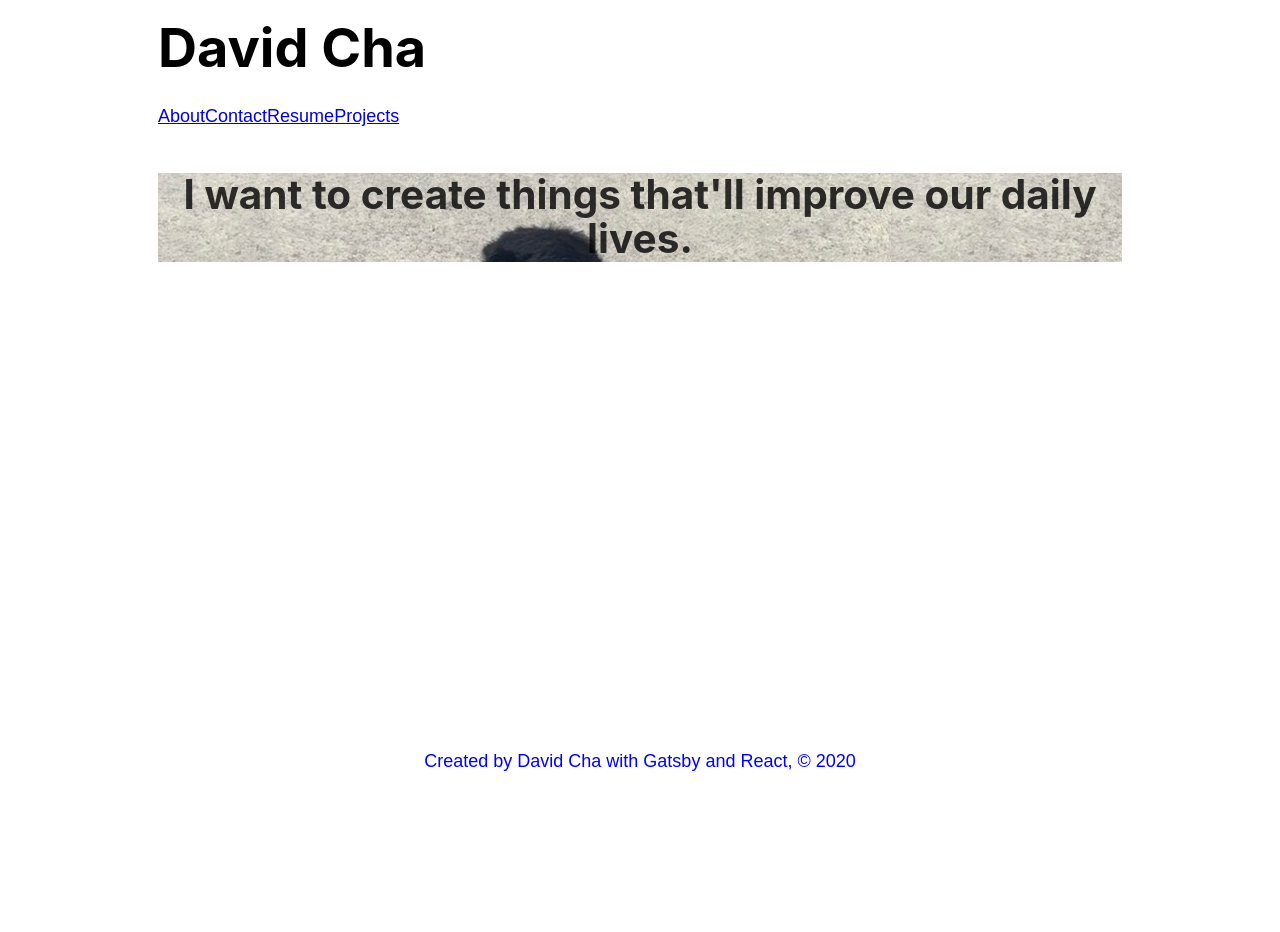
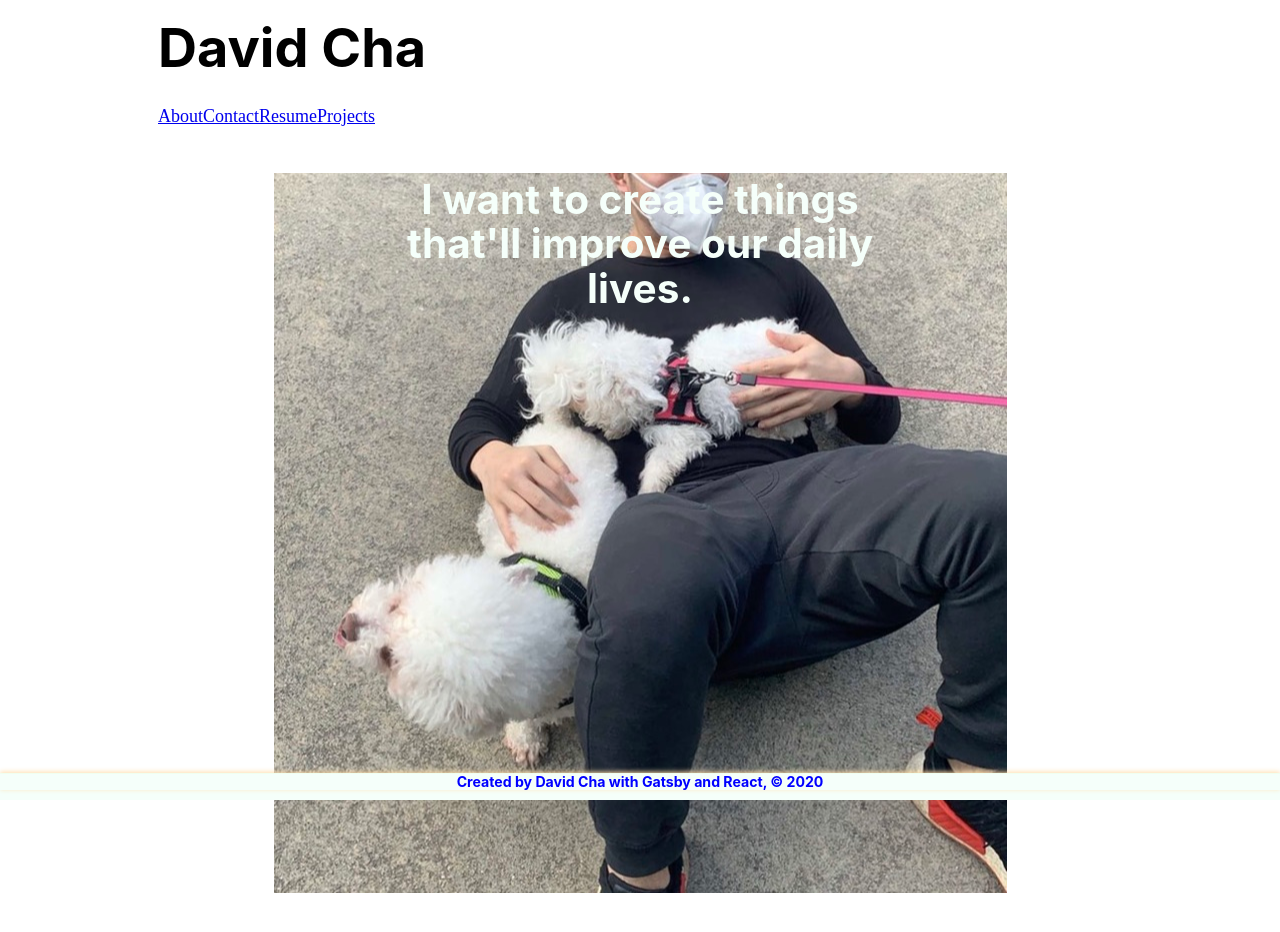
Before and after one commit to davidcha17/portfolio, a Gatsby site: page / in a window 1280 px wide. Before the commit the page ends 800 px from the top, so only its background shows below. Built offline with nearby package versions, Linux system fonts and the light colour scheme; Gatsby itself is replaced by a stand-in of ours.

Commit message:
finished the structure and just need more styling

```diff
--- a/src/components/footer.js
+++ b/src/components/footer.js
@@ -16,8 +16,10 @@
     `)
 
     return (
-        <footer className={footer.p} >
-            <p>Created by {data.site.siteMetadata.author} with Gatsby and React, © 2020</p>
+        <footer className={footer.foot} >
+            <div>
+                <h6>Created by {data.site.siteMetadata.author} with Gatsby and React, © 2020</h6>
+            </div>
         </footer>
     )
 }
--- a/src/components/footer.module.scss
+++ b/src/components/footer.module.scss
@@ -1,8 +1,21 @@
-.p {
+.foot {
     color: blue;
+    background-color: #F5FFFA;
     position: fixed;
     left: 0;
     bottom: 0;
     width: 100%;
     text-align: center;
 }
+
+.foot div {
+    max-width: 650;
+    margin: auto;
+    border-top: 1px solid #F0FFF0;
+    box-shadow: 0px -1px 5px #FFDEAD;
+}
+
+.foot h6 {
+    margin: 0px auto;
+    margin-bottom: 10px;
+}
--- a/src/pages/about.js
+++ b/src/pages/about.js
@@ -4,13 +4,15 @@
 import Layout from '../components/layout'
 import aboutStyles from '../components/about.module.scss'
 
+import ProfilePic from '../images/profile_picture/profile_pic2.jpeg'
+
 const About = () => {
   return (
     <Layout>
       <Content>
         <h1 className={aboutStyles.title}>Hello World</h1>
-        <p>Image Here</p>
-            <h3>My name is David Cha, a full-stack developer and I am from the city of New York</h3>
+        <img className={aboutStyles.picture} src={ProfilePic} alt="profile pic" />
+            <h3> My name is David Cha, a full-stack developer and I am from the city of New York</h3>
         <p> Before I attended the bootcamp and graduated, I was an Economic graduate from Queens College and a full-time worker as a fish
         handler. I always had a connection towards technology growing up and enjoyed how it always made my life easier. It made me wondered...
         what kinds of possibilities I would encounter if I was able to master the craft of technology. My first true first coding experience
--- a/src/pages/index.js
+++ b/src/pages/index.js
@@ -13,17 +13,26 @@
     <Layout>
       <Content>
         <div
-          className={HomeStyle.background}
+          // className={HomeStyle.background}
         style={{
-          // height: '100vh',
-          // width: '100vh',
-          // position: 'relative',
-          // backgroundPosition: 'center',
-          // backgroundRepeat: 'no-repeat',
-          // backgroundSize: 'auto',
+          height: '90vh',
+          position: 'relative',
+          backgroundPosition: 'center',
+          backgroundRepeat: 'no-repeat',
+          backgroundSize: 'auto',
           backgroundImage: `url(${withPrefix(ProfilePic)})`}}
         >
-          <h1 className={HomeStyle.imageText} >I want to create things that'll improve our daily lives.</h1>
+          <h1 className={HomeStyle.imageText}
+          style={{
+            textAlign: 'center',
+            top: '10%',
+            left: '50%',
+            position: 'absolute',
+            transform: 'translate(-50%, -50%)',
+            color: '#F5FFFA'
+          }}
+          >
+          I want to create things that'll improve our daily lives.</h1>
         </div>
      </Content>
     </Layout>
--- a/src/style/index.scss
+++ b/src/style/index.scss
@@ -200,8 +200,8 @@
   }
   body {
     color: hsla(0, 0%, 0%, 0.8);
-    font-family: sans-serif;
-    font-weight: normal;
+    font-weight: light;
+    font-family: calluna;
     word-wrap: break-word;
     font-kerning: normal;
     -moz-font-feature-settings: "kern", "liga", "clig", "calt";
```
Also changed, not shown: src/components/about.module.scss (+7 -0 lines), src/components/project.module.scss (added, +42 -0 lines), src/pages/projects.js (+22 -8 lines).
